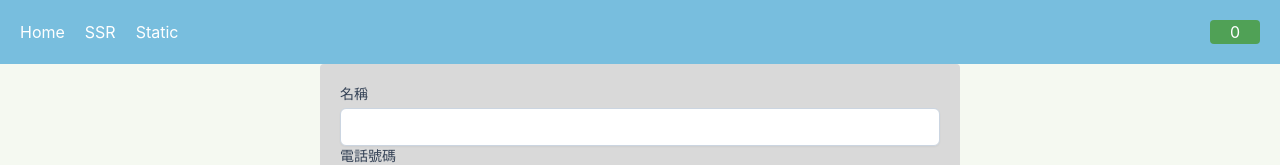
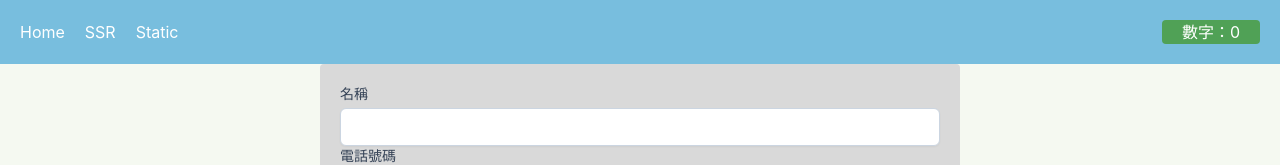
Before and after one commit to DDGG0531/quick-try-next-ts, a Next.js app: page / in a window 1280 px wide. Shown: the top 165 px of the page. Built offline with nearby package versions, Linux system fonts and the light colour scheme.

Commit message:
add text

```diff
--- a/components/header.tsx
+++ b/components/header.tsx
@@ -23,7 +23,7 @@ export default function Header() {
           setCount(count + 1)
         }}
       >
-        {count}
+        數字：{count}
       </div>
     </div>
   )
```
